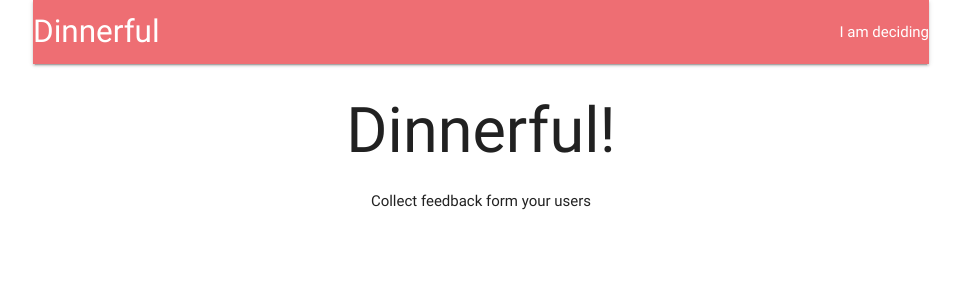
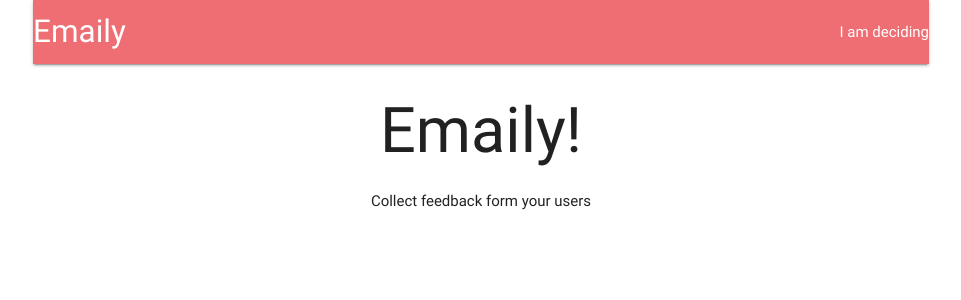
Before and after one commit to liucaiyun423/September, a React (Create React App) app in the folder client/: page / in a window 1280 px wide. Shown: the top 300 px of the page, without its empty margins (159-1120 px from the left). Built offline with nearby package versions, Linux system fonts and the light colour scheme; no server answers.

Commit message:
refactor with loadsh chain

```diff
--- a/client/src/components/Header.js
+++ b/client/src/components/Header.js
@@ -28,7 +28,7 @@ class Header extends Component {
                 to={ this.props.auth ? '/surveys' : '/'}
                 className="left brand-logo"
             >
-                Dinnerful
+                Emaily
             </Link>
             <ul className="right">
                 {this.renderContent()}
--- a/client/src/components/Landing.js
+++ b/client/src/components/Landing.js
@@ -4,7 +4,7 @@ const Landing = ()=>{
     return (
     <div style={{ textAlign: 'center' }}>
       <h1>
-        Dinnerful!
+        Emaily!
       </h1>
       Collect feedback form your users
     </div>)
```
Also changed, not shown: 1 other file (tests, documents, lock files or other folders).
